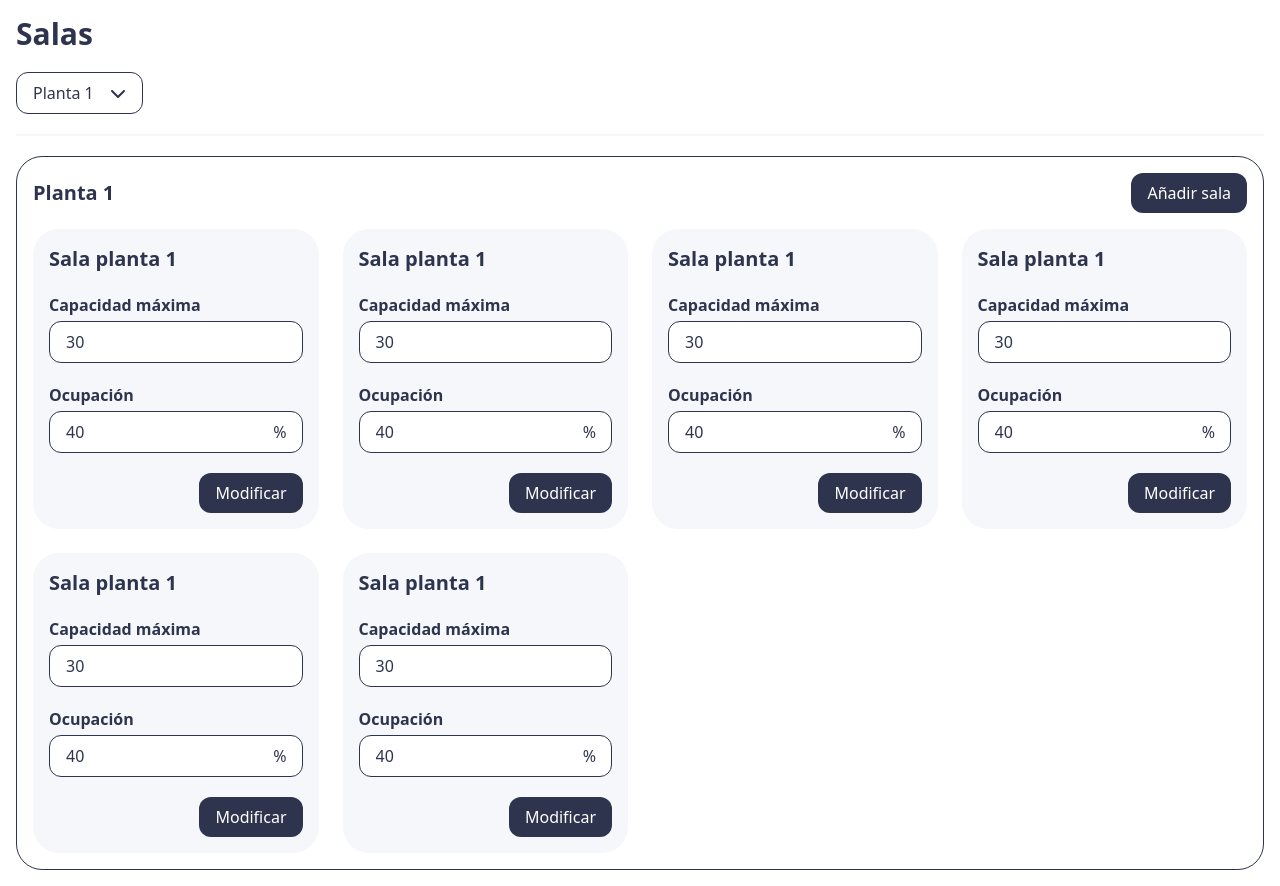
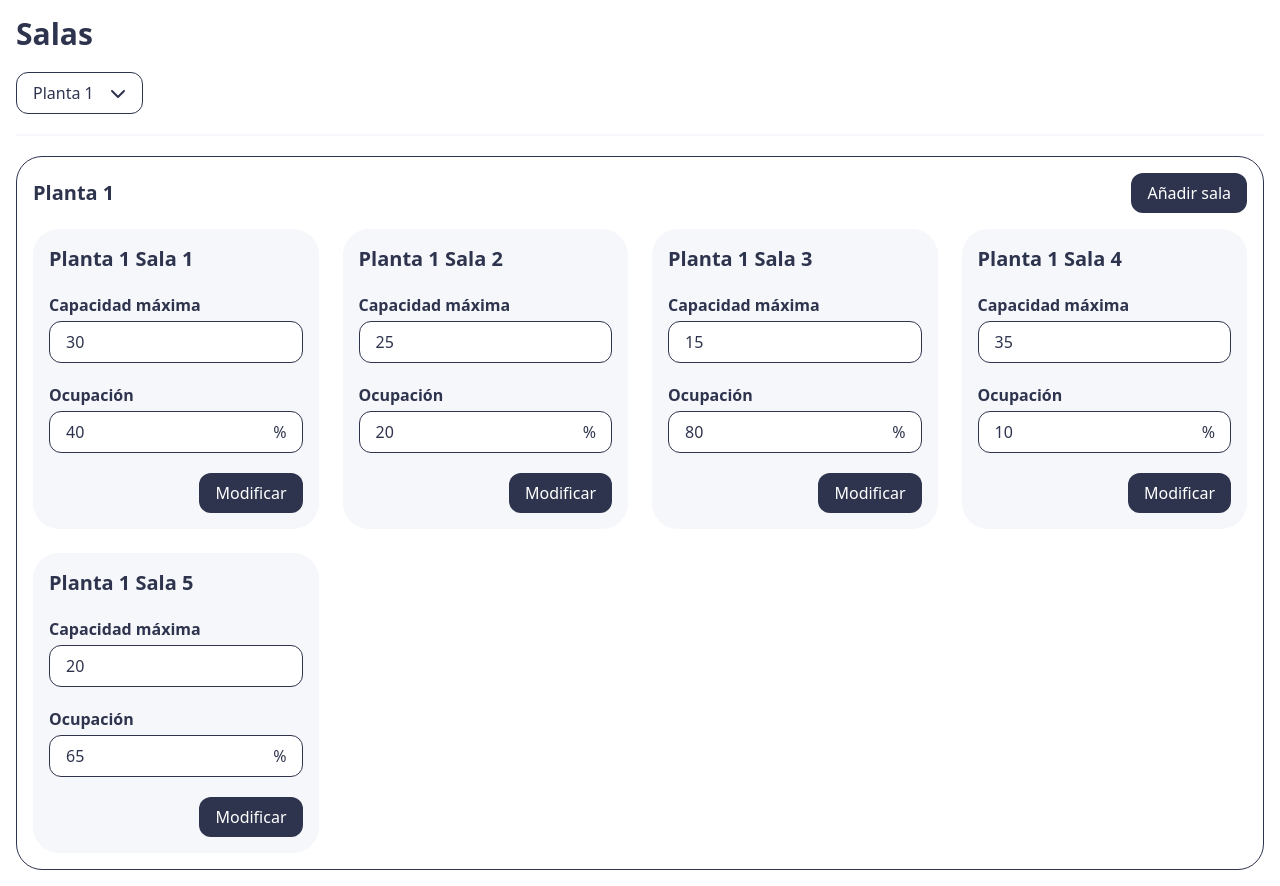
Before and after one commit to danigj14/prueba-tecnica-salas, a React (Vite) app: page / in a window 1280 px wide. Built offline with nearby package versions, Linux system fonts and the light colour scheme; data requests are answered from the project's data file.

Commit message:
Implement floor rooms data fetching

```diff
--- /dev/null
+++ b/src/features/rooms/api/getFloorRooms.ts
@@ -0,0 +1,8 @@
+import axios from "axios";
+import { Room } from "../types";
+
+export function getFloorRooms(floor: number): Promise<Room[]> {
+  return axios
+    .get(`${import.meta.env.VITE_API_URL}/rooms?floor=${floor}`)
+    .then((data) => data.data);
+}
--- /dev/null
+++ b/src/features/rooms/api/index.ts
@@ -0,0 +1 @@
+export * from "./getFloorRooms"
--- a/src/features/rooms/components/FloorPanel.tsx
+++ b/src/features/rooms/components/FloorPanel.tsx
@@ -1,11 +1,14 @@
 import { Button } from "@/core/components";
+import { useFloorRooms } from "../hooks/useFloorRooms";
 import { RoomCard } from "./RoomCard";
 
 interface FloorPanelProps {
   floor: number;
 }
 
-export function FloorPanel({floor}: FloorPanelProps) {
+export function FloorPanel({ floor }: FloorPanelProps) {
+  const { data, isSuccess } = useFloorRooms(floor);
+
   return (
     <div className="p-4 border border-blue-dark rounded-[26px]">
       <div className="flex justify-between items-center">
@@ -13,12 +16,15 @@ export function FloorPanel({floor}: FloorPanelProps) {
         <Button>Añadir sala</Button>
       </div>
       <div className="mt-4 grid grid-cols-1 md:grid-cols-2 lg:grid-cols-3 xl:grid-cols-4 gap-6">
-        <RoomCard />
-        <RoomCard />
-        <RoomCard />
-        <RoomCard />
-        <RoomCard />
-        <RoomCard />
+        {isSuccess &&
+          data.map((room) => (
+            <RoomCard
+              key={room.id}
+              name={room.name}
+              maximumCapacity={room.maximumCapacity}
+              occupancyPercent={room.occupancyPercent}
+            />
+          ))}
       </div>
     </div>
   );
--- a/src/features/rooms/components/RoomCard.tsx
+++ b/src/features/rooms/components/RoomCard.tsx
@@ -1,16 +1,19 @@
 import { Button, Input } from "@/core/components";
+import { Room } from "../types";
 
-export function RoomCard() {
+type RoomCardProps = Pick<Room, "name" | "maximumCapacity" | "occupancyPercent">
+
+export function RoomCard({name, maximumCapacity, occupancyPercent}: RoomCardProps) {
   return (
     <div className="p-4 flex flex-col bg-blue-light rounded-[26px]">
-      <h1 className="text-xl font-bold">Sala planta 1</h1>
+      <h1 className="text-xl font-bold">{name}</h1>
       <label className="mt-4 py-1 font-bold">Capacidad máxima</label>
-      <Input type="number" value="30" className="[appearance:textfield]" />
+      <Input type="number" value={maximumCapacity} className="[appearance:textfield]" />
       <label className="mt-4 py-1 font-bold">Ocupación</label>
       <div className="flex relative">
         <Input
           type="number"
-          value="40"
+          value={occupancyPercent}
           className="[appearance:textfield] w-full pr-8"
         />
         <span className="absolute top-1/2 -translate-y-1/2 right-4">%</span>
--- /dev/null
+++ b/src/features/rooms/hooks/useFloorRooms.ts
@@ -0,0 +1,7 @@
+import { useQuery } from "@tanstack/react-query";
+import { getFloorRooms } from "../api";
+import { Room } from "../types";
+
+export function useFloorRooms(floor: number) {
+  return useQuery<Room[]>(["rooms", { floor }], () => getFloorRooms(floor));
+}
--- a/src/features/rooms/index.ts
+++ b/src/features/rooms/index.ts
@@ -1 +1,3 @@
 export * from "./components";
+export * from "./types";
+export * from "./api";
--- /dev/null
+++ b/src/features/rooms/types/index.ts
@@ -0,0 +1,7 @@
+export interface Room {
+  id: number;
+  name: string;
+  floor: number;
+  maximumCapacity: number;
+  occupancyPercent: number;
+}
--- a/src/main.tsx
+++ b/src/main.tsx
@@ -1,10 +1,15 @@
+import { QueryClient, QueryClientProvider } from "@tanstack/react-query";
 import React from "react";
 import ReactDOM from "react-dom/client";
 import App from "./App";
 import "./index.css";
 
+const queryClient = new QueryClient();
+
 ReactDOM.createRoot(document.getElementById("root") as HTMLElement).render(
   <React.StrictMode>
-    <App />
+    <QueryClientProvider client={queryClient}>
+      <App />
+    </QueryClientProvider>
   </React.StrictMode>
 );
```
Also changed, not shown: 1 other file (tests, documents, lock files or other folders).
